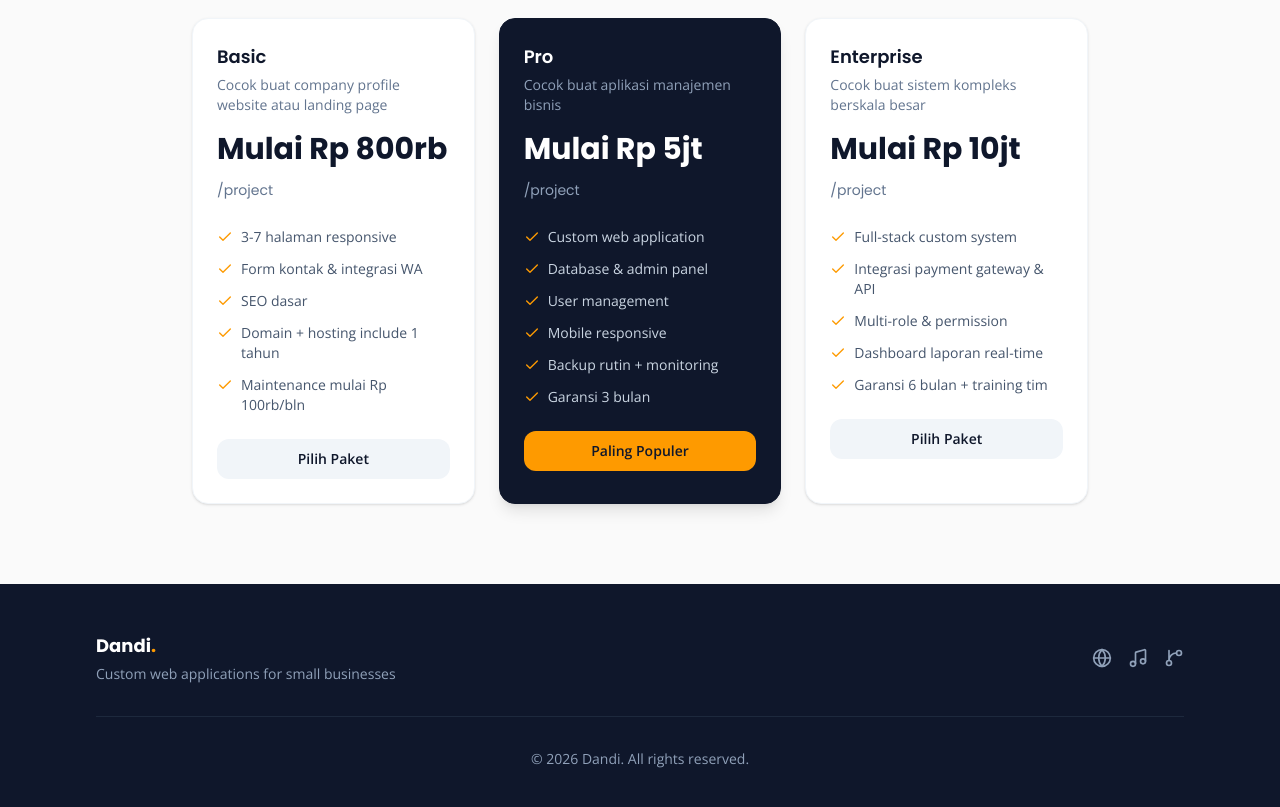
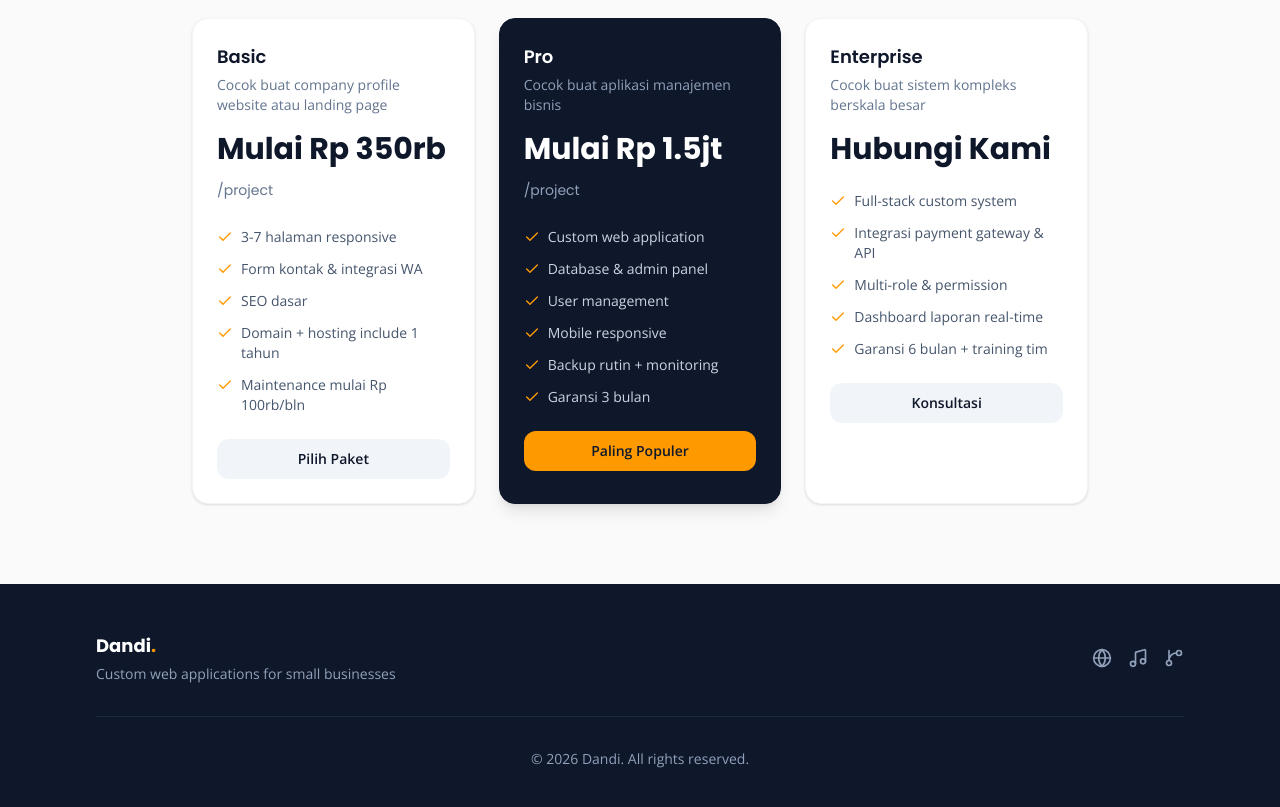
Before and after one commit to dandiasd/website, a Next.js app: page /services in a window 1280 px wide. Shown: the part 1100-1907 px from the top of the page. Built offline with nearby package versions, Linux system fonts and the light colour scheme; no server answers.

Commit message:
Revise service pricing

```diff
--- a/src/app/services/page.tsx
+++ b/src/app/services/page.tsx
@@ -28,7 +28,7 @@ const services = [
 const pricingPlans = [
   {
     name: "Basic",
-    price: "Mulai Rp 800rb",
+    price: "Mulai Rp 350rb",
     description: "Cocok buat company profile website atau landing page",
     features: [
       "3-7 halaman responsive",
@@ -40,7 +40,7 @@ const pricingPlans = [
   },
   {
     name: "Pro",
-    price: "Mulai Rp 5jt",
+    price: "Mulai Rp 1.5jt",
     description: "Cocok buat aplikasi manajemen bisnis",
     features: [
       "Custom web application",
@@ -55,7 +55,9 @@ const pricingPlans = [
   },
   {
     name: "Enterprise",
-    price: "Mulai Rp 10jt",
+    price: "Hubungi Kami",
+    priceSuffix: "",
+    ctatext: "Konsultasi",
     description: "Cocok buat sistem kompleks berskala besar",
     features: [
       "Full-stack custom system",
--- a/src/components/PricingCard.tsx
+++ b/src/components/PricingCard.tsx
@@ -8,6 +8,7 @@ interface PricingCardProps {
   features: string[];
   highlighted?: boolean;
   ctatext?: string;
+  priceSuffix?: string;
 }
 
 export default function PricingCard({
@@ -17,6 +18,7 @@ export default function PricingCard({
   features,
   highlighted,
   ctatext = "Pilih Paket",
+  priceSuffix = "/project",
 }: PricingCardProps) {
   return (
     <div
@@ -30,7 +32,9 @@ export default function PricingCard({
       <p className={`text-sm mb-4 ${highlighted ? "text-slate-400" : "text-slate-500"}`}>{description}</p>
       <p className="font-heading text-3xl font-bold mb-6">
         {price}
-        <span className={`text-sm font-normal ${highlighted ? "text-slate-400" : "text-slate-500"}`}> /project</span>
+        {priceSuffix && (
+          <span className={`text-sm font-normal ${highlighted ? "text-slate-400" : "text-slate-500"}`}> {priceSuffix}</span>
+        )}
       </p>
       <ul className="space-y-3 mb-6">
         {features.map((f) => (
```
